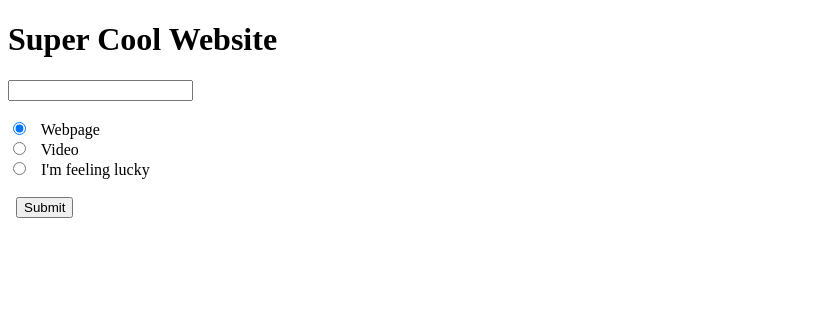
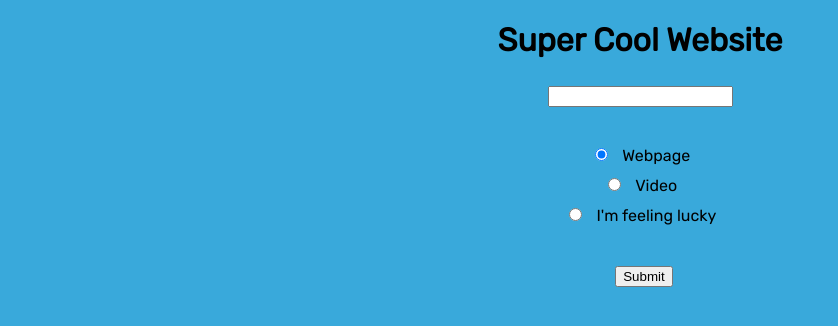
Before and after one commit to connorfjennings/rpi_webpage_requester, a Flask app: page / in a window 1280 px wide. Shown: the top 326 px of the page, without its empty margins (0-838 px from the left). Run offline with Flask 2, Linux system fonts and the light colour scheme.

Commit message:
Update index.html

```diff
--- a/templates/index.html
+++ b/templates/index.html
@@ -1,5 +1,10 @@
 <!DOCTYPE html>
 <html>
+<head>
+<meta charset="utf-8">
+<link rel="stylesheet" type="text/css" href="style.css">
+<link href="https://fonts.googleapis.com/css?family=Rubik" rel="stylesheet">
+</head>
 <body>
 
 <h1>Super Cool Website</h1>
```
